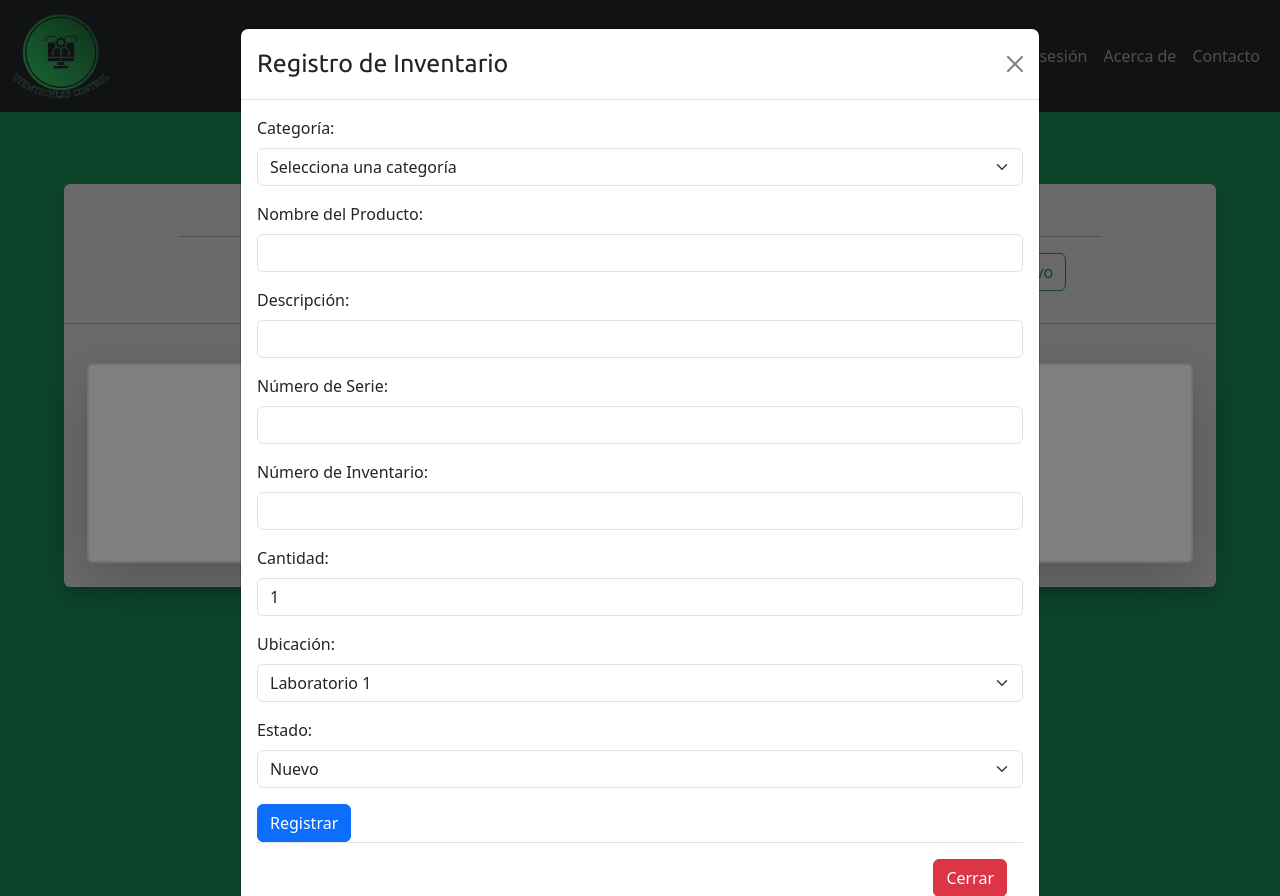
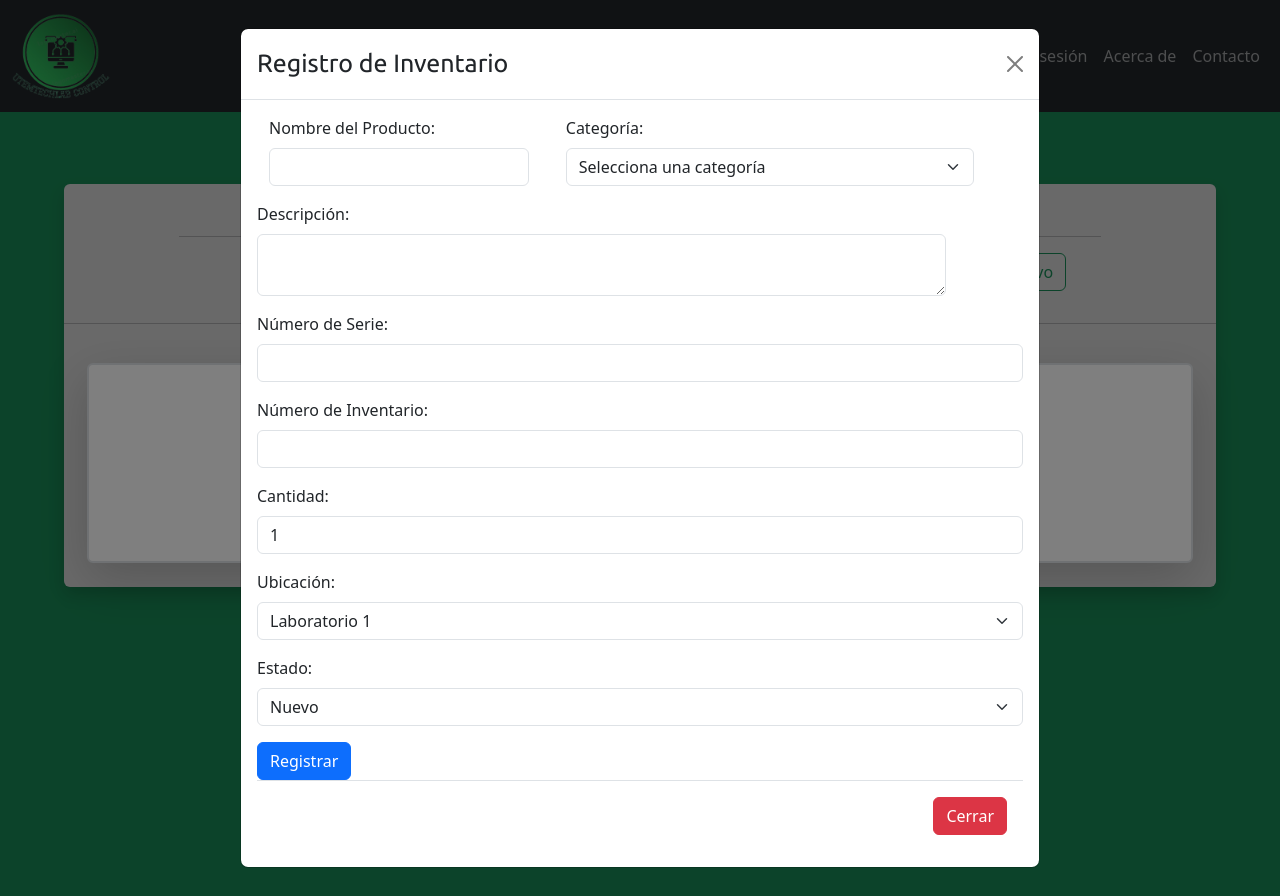
Before and after one commit to JuanmaTIUTEM/techLab, a CodeIgniter app: page /techLab/index.php/inventario in a window 1280 px wide, after a click on "Nuevo". Run offline with CodeIgniter, Linux system fonts and the light colour scheme; data that the repository does not hold is empty; some libraries are stand-ins or nearby versions.

Commit message:
Ajustes modal registro

```diff
--- a/application/config/database.php
+++ b/application/config/database.php
@@ -100,7 +100,7 @@ $db['inventario'] = array(
 	'hostname' => 'localhost',
 	'username' => 'admin_dbtechlab',
 	'password' => '-0XAXn!FrNHhpvYT',
-	'database' => 'dbinventariolab',
+	'database' => 'bdinventariolab',
 	'dbdriver' => 'mysqli',
 	'dbprefix' => '',
 	'pconnect' => FALSE,
--- a/application/views/Inventario/modal_registro.php
+++ b/application/views/Inventario/modal_registro.php
@@ -17,8 +17,17 @@ html5-qrcode.min.js"></script>
       <!-- Modal Body -->
       <div class="modal-body">
         <form id="registroForm" action="<?= site_url('newArticle') ?>" method='POST'>
-          <!-- Categoría -->
-          <div class="mb-3">
+
+          <div class="d-flex flex-wrap container">
+            <!-- Campos Generales -->
+            <div class="mb-3 w-35">
+              <label for="nombre" class="form-label">Nombre del Producto:</label>
+              <input type="text" id="nombre" name="nombre" class="form-control" required>
+            </div>
+            <div class="mb-3 w-5">
+
+            </div>
+            <div class="mb-3 w-55">
               <label for="categoria" class="form-label">Categoría:</label>
               <select id="categoria" name="categoria" class="form-select" >
                   <option value="">Selecciona una categoría</option>
@@ -29,16 +38,17 @@ html5-qrcode.min.js"></script>
                   <?php } ?>
               </select>
             </div>
+          </div>
+          <!-- Categoría -->
+
 
           <!-- Campos Generales -->
-          <div class="mb-3">
-            <label for="nombre" class="form-label">Nombre del Producto:</label>
-            <input type="text" id="nombre" name="nombre" class="form-control" required>
+
+          <div class="d-flex flex-column justify-content-around">
+            <div class="mb-3 w1-90">
+                <label for="descripcion" class="form-label">Descripción:</label>
+                <textarea  type="text" id="descripcion" name="descripcion" class="form-control" ></textarea>
             </div>
-
-          <div class="mb-3">
-            <label for="descripcion" class="form-label">Descripción:</label>
-            <input type="text" id="descripcion" name="descripcion" class="form-control" >
           </div>
 
           <!-- Campos específicos según categoría -->
--- a/assets/css/styles.css
+++ b/assets/css/styles.css
@@ -57,9 +57,32 @@ h5 {
   font-family: Ubuntu, sans-serif !important;
   font-size: 25px !important;
 }
+.w-5{
+    width: 5%;
 
+}
+.w-10{
+    width: 10%;
+
+}
 .w-30{
     width: 30%;
+
+}
+
+
+.w-35{
+    width: 35%;
+
+}
+
+
+.w-55{
+    width: 55%;
+
+}
+.w1-90{
+    width: 90%;
 
 }
 
```
Lines whose indentation alone changed are shown as unchanged.
